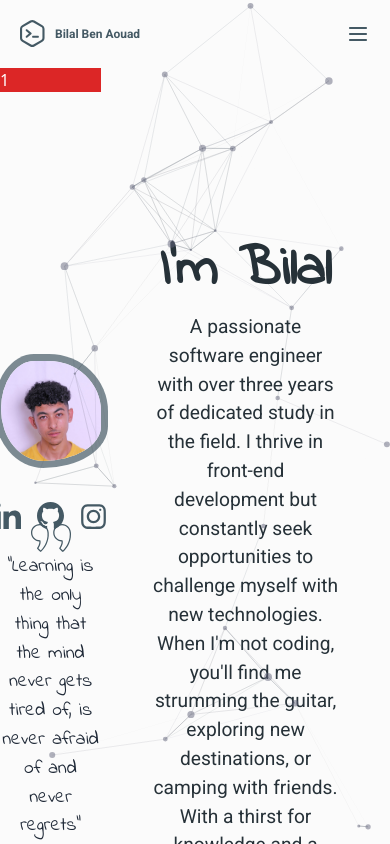
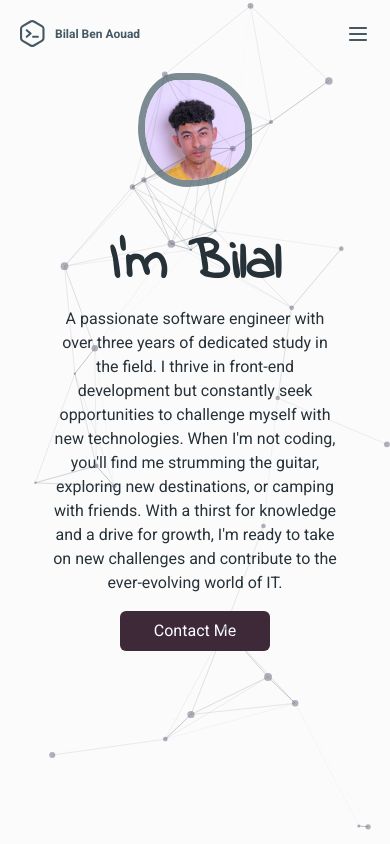
Before and after one commit to bben-aou/my-portfolio, a React (Create React App) app: page /about in a window 390 px wide. Both pictures are taken after a click on the picture 358 px from the left and 33 px from the top of the page. Shown: the top 844 px of the page. Built offline with nearby package versions, Linux system fonts and the light colour scheme.

Commit message:
fix : adjust the responsive of  about page for mobile devices

```diff
--- a/src/pages/about/About.js
+++ b/src/pages/about/About.js
@@ -37,26 +37,25 @@ export default function About() {
         <>
             <Header />
             <div className={!openMenu ? `main-about ` : `hidden`}>
-                <div className='w-[35%] h-full  '>
-                    {(!isMdScreen && !isLgScreen) && <div className=" w-full bg-red-600">1</div>}
-                    <div className=" w-full h-3/5 flex flex-col justify-end items-center">
+                <div className={`w-full h-[20%] lg:w-[35%] lg:h-full  `}>
+                    <div className=" w-full lg:h-3/5 flex flex-col justify-end items-center">
                         <img src={profile} alt="profile" className=" custom-class shadow-profile  shadow-[#445964b0] animate-profile " />
-                        <SocialMedia />
+                        {(isMdScreen || isLgScreen) && <SocialMedia />}
                     </div>
-                    <Quote
+                   {(isMdScreen || isLgScreen) && <Quote
                         quoteContent={"“Learning is the only thing that the mind never gets tired of, is never afraid of and never regrets”"}
                         author={"Leonardo Da Vinci"}
-                    />
+                    />}
                 </div>
-                <div className='w-full h-full  flex flex-col justify-center'>
-                    <div className='w-full h-[70%]  px-[50px] flex flex-col items-center pt-[45px]'>
+                <div className='w-full  h-[80%] lg:h-full  flex flex-col lg:justify-center'>
+                    <div className='w-full h-[70%]  px-[50px] flex flex-col items-center lg:pt-[45px]'>
                         <div className='w-full  font-quote font-bold text-[3.5rem] flex items-end justify-center text-dark-900 scale-up-center'>
                             I'm Bilal
                         </div>
-                        <p className='w-full text-center font-roboto text-[1.2rem] text-dark-900 leading-16 scale-up-center'>
+                        <p className='w-full text-center font-roboto text-[1rem] lg:text-[1.2rem]  text-dark-900 leading-16 scale-up-center'>
                             A passionate software engineer with over three years of dedicated study in the field. I thrive in front-end development but constantly seek opportunities to challenge myself with new technologies. When I'm not coding, you'll find me strumming the guitar, exploring new destinations, or camping with friends. With a thirst for knowledge and a drive for growth, I'm ready to take on new challenges and contribute to the ever-evolving world of IT.
                         </p>
-                        <button className='w-[150px] h-[50px] bg-[#3E2938] rounded-md mt-[1rem] font-roboto hover:bg-[#414B59] transition duration-700 ease-in-out hover:scale-105 scale-up-center' onClick={handleBtnClick}>
+                        <button className=' p-2 lg:p-0 w-[150px]  lg:h-[50px] bg-[#3E2938] rounded-md mt-[1rem] font-roboto hover:bg-[#414B59] transition duration-700 ease-in-out hover:scale-105 scale-up-center' onClick={handleBtnClick}>
                             Contact Me
                         </button>
                     </div>
--- a/src/pages/about/about.css
+++ b/src/pages/about/about.css
@@ -1,5 +1,5 @@
 .main-about{
-    @apply w-full h-[92vh] lg:h-[88vh] lg:px-[50px] flex  items-center justify-center text-white;
+    @apply w-full h-[92vh] lg:h-[88vh] lg:px-[50px] flex flex-col lg:flex-row items-center justify-center text-white;
 }
 
 
```
